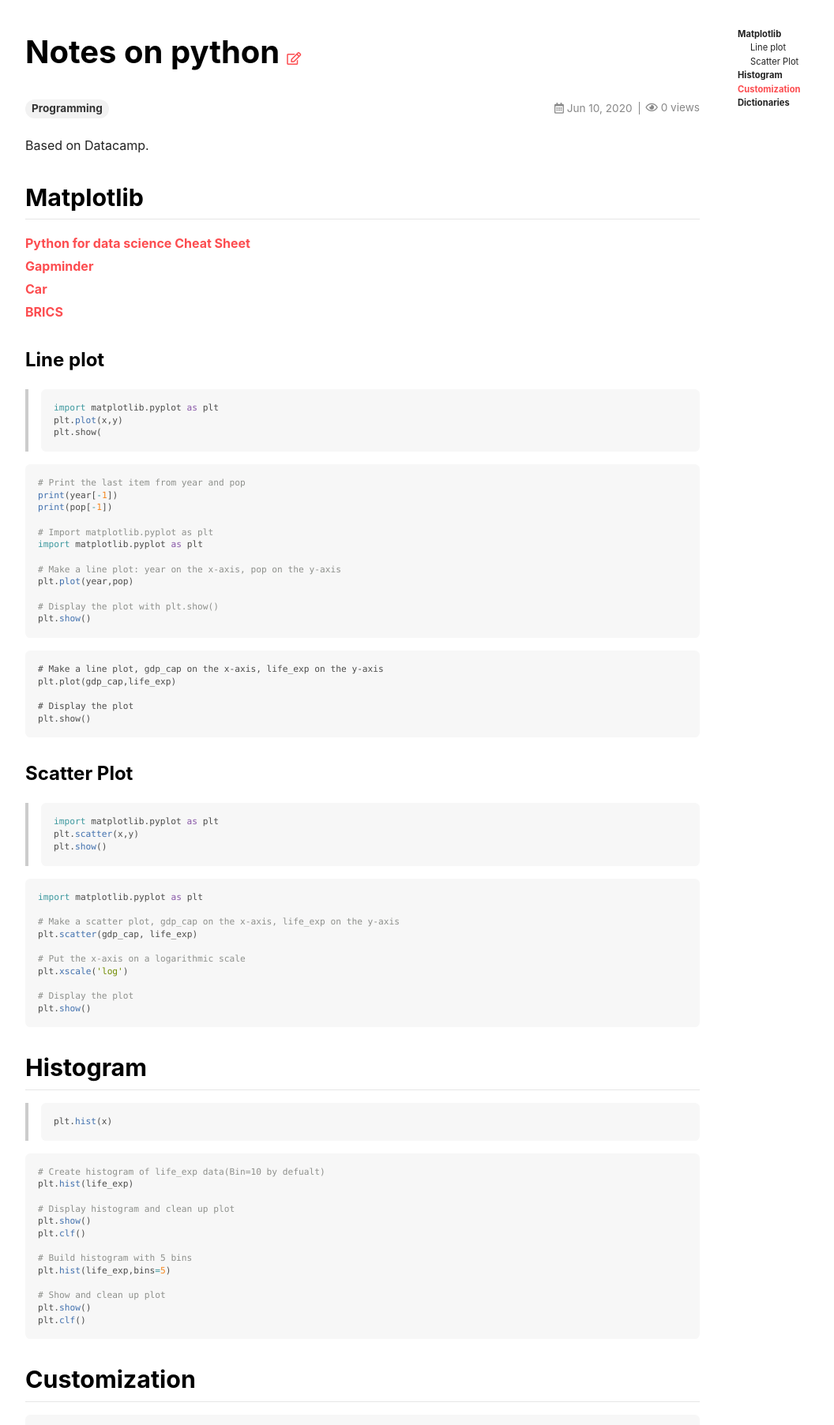
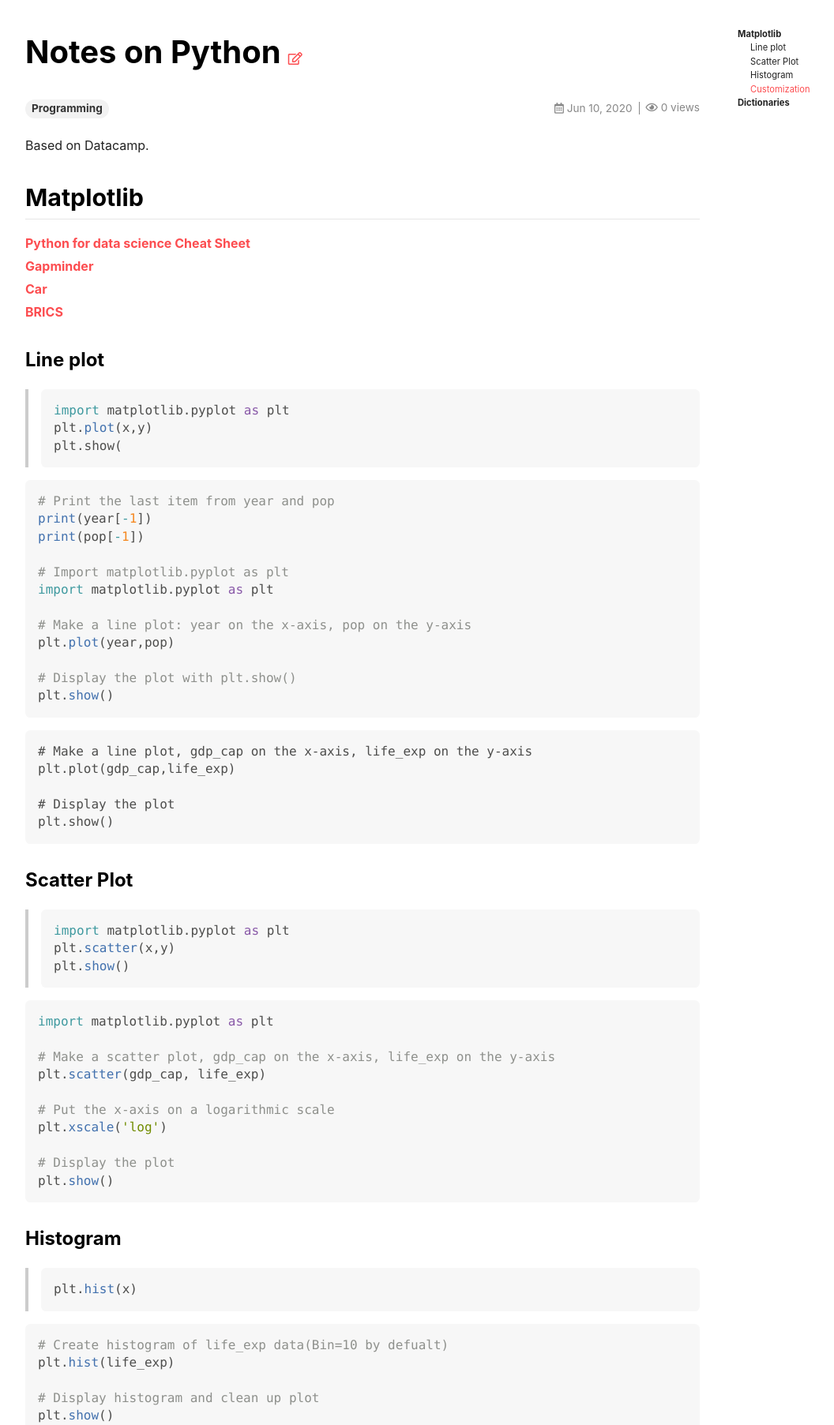
Before and after one commit to Yuleii/Yuleii.github.io, a Jekyll site: the page built from _posts/2020-06-10-notes-on-python.md, in a window 1280 px wide, cut to the strip 94-1899 px from the top of the page. Shown: the whole strip at 79% size, without its empty margins (71-1127 px from the left). Built offline with Jekyll 4.4.1, drawn with Linux system fonts in a browser that asks for light colours; nearby versions of some CDN libraries; comment, search, counter and statistics services are not loaded.

Commit message:
:art: 增大code字号。

````diff
--- a/_posts/2020-06-10-notes-on-python.md
+++ b/_posts/2020-06-10-notes-on-python.md
@@ -1,6 +1,6 @@
 ---
 layout: article
-title: Notes on python
+title: Notes on Python
 permalink: /page/aside.html
 key: 20200610
 tags: Programming
@@ -73,7 +73,7 @@
 plt.show()
 ```
 
-## Histogram
+### Histogram
 
 > ```py
 > plt.hist(x)
@@ -95,7 +95,7 @@
 plt.clf()
 ```
 
-## Customization
+### Customization
 
 ```py
 # A dictionary is constructed that maps continents onto colors
--- a/_sass/common/_reset.scss
+++ b/_sass/common/_reset.scss
@@ -137,7 +137,7 @@
 }
 
 code {
-  font-size: map-get($base, font-size-xs);
+  font-size: map-get($base, font-size);
   line-height: map-get($base, line-height-sm);
 }
 
````
